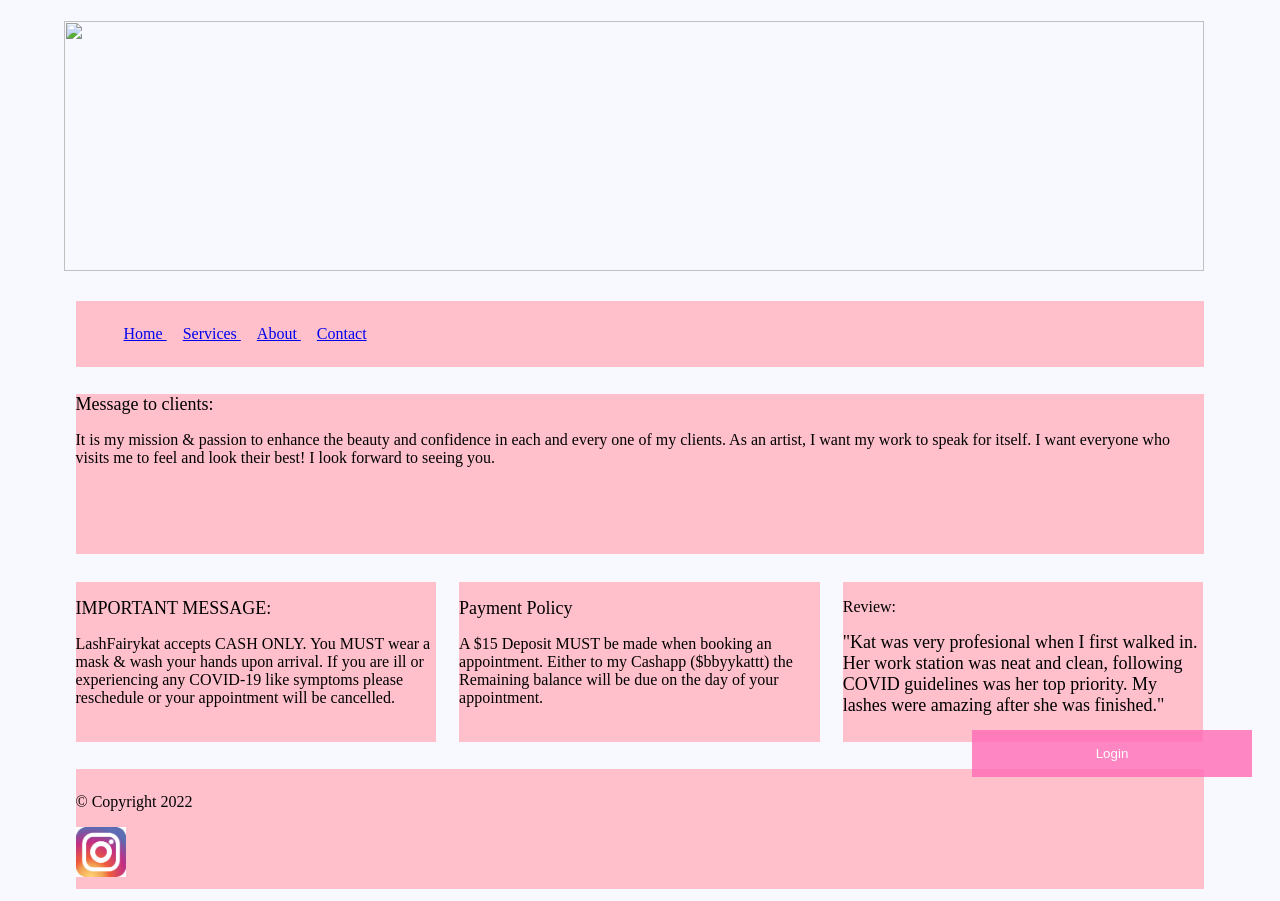
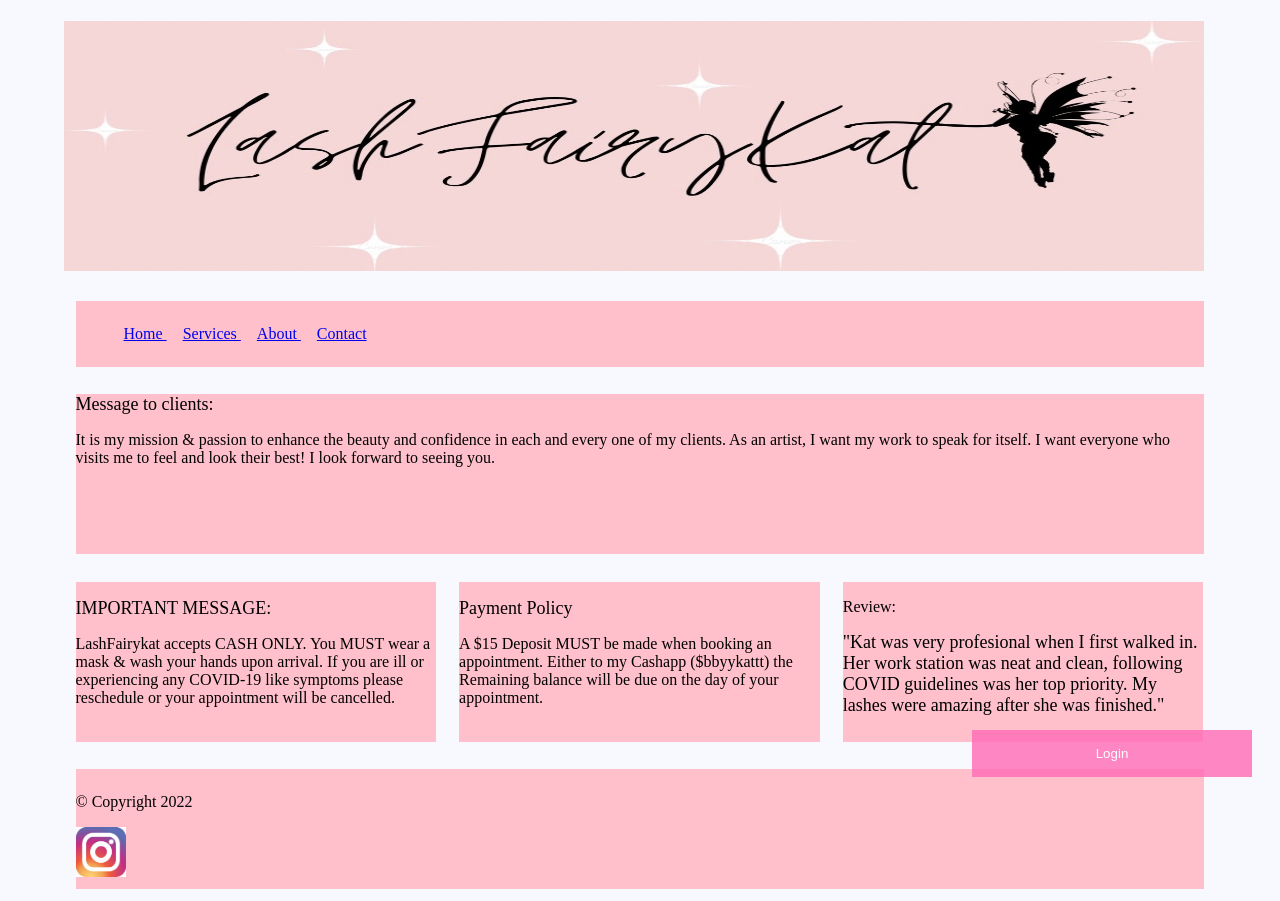
Before and after one commit to Egaytan23/business-website, a plain HTML site: page index.html in a window 1280 px wide. Drawn offline with Linux system fonts and the light colour scheme; files whose address does not match are found by name.

Commit message:
Fix HTML formatting and update image source

```diff
--- a/index.html
+++ b/index.html
@@ -43,7 +43,7 @@
     <body>
         <div id = "header">
 
-            <h1> <img src="fairy_photos_one/logo_one.jpg" width="1140" height="250"> </h1>
+            <h1> <img src="logo_one.jpg" width="1140" height="250"> </h1>
 
             <div id="nav">
 
```
